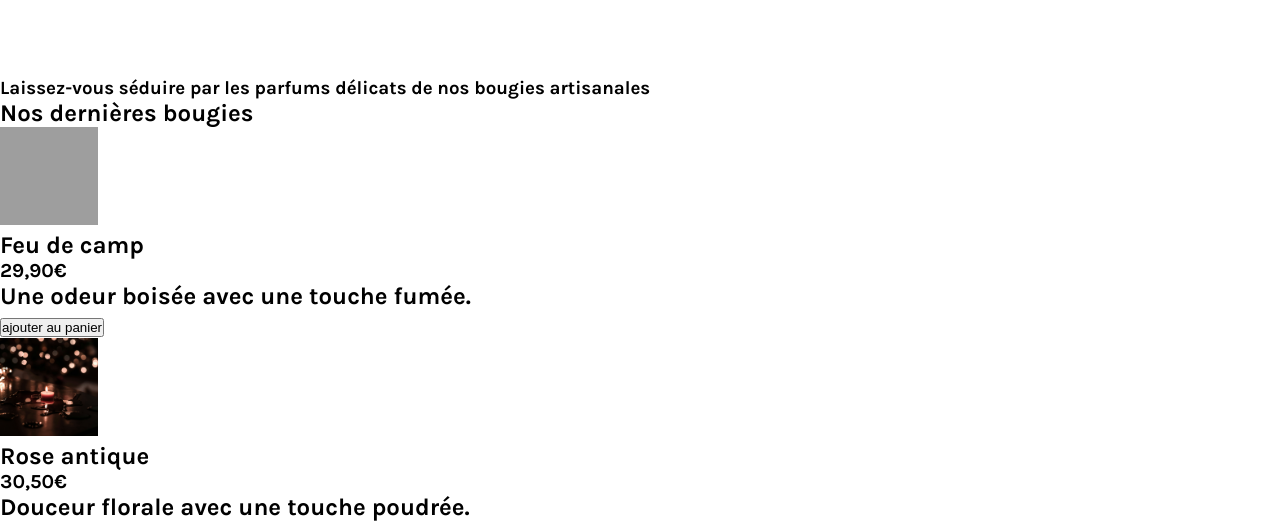
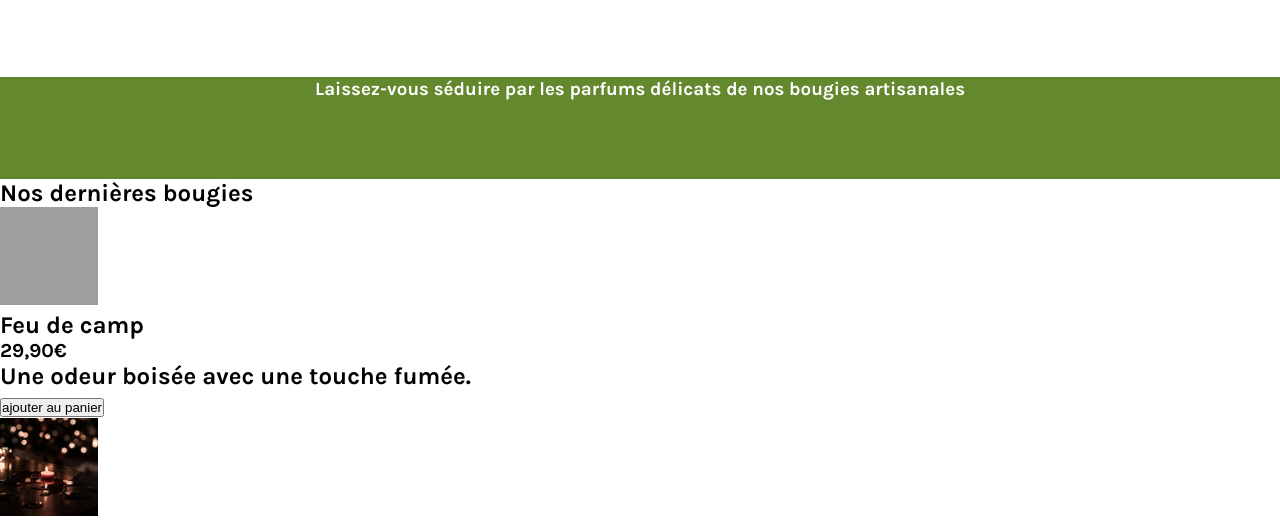
Before and after one commit to Awa-Kante/renduHTMLCSS, a plain HTML site: page index.html in a window 1280 px wide. Shown: the part 1079-1604 px from the top of the page. Drawn offline with Linux system fonts and the light colour scheme; grey boxes are pictures that could not be loaded.

Commit message:
main commit

```diff
--- a/index.html
+++ b/index.html
@@ -9,8 +9,9 @@
     <link rel="preconnect" href="https://fonts.gstatic.com" crossorigin />
     <link
       href="https://fonts.googleapis.com/css2?family=Karla:ital,wght@0,200..800;1,200..800&display=swap"
-      rel="stylesheet"
-    />
+      rel="stylesheet"/>
+
+
   </head>
   <body>
     <header>
@@ -79,9 +80,9 @@
 
       </section>
 
-<section>
+<section id="fondvert">
 
-    <h3>Laissez-vous séduire par les parfums délicats de nos bougies artisanales</h3>
+    <h3 id="taille">Laissez-vous séduire par les parfums délicats de nos bougies artisanales</h3>
 
 </section>
 
--- a/style.css
+++ b/style.css
@@ -76,3 +76,20 @@ width: 100px;;
   height: 98px;
   object-fit: cover;
 }
+
+#fondvert{
+  display: flex;
+  background-color: rgb(100, 136, 46);
+    text-align: center;
+    border: 1px solid rgb(100, 136, 46) ;
+    height: 100px;
+
+    h
+}
+
+#taille{
+  justify-content: center;
+
+    color: white;
+    width: 100%;
+}
```
